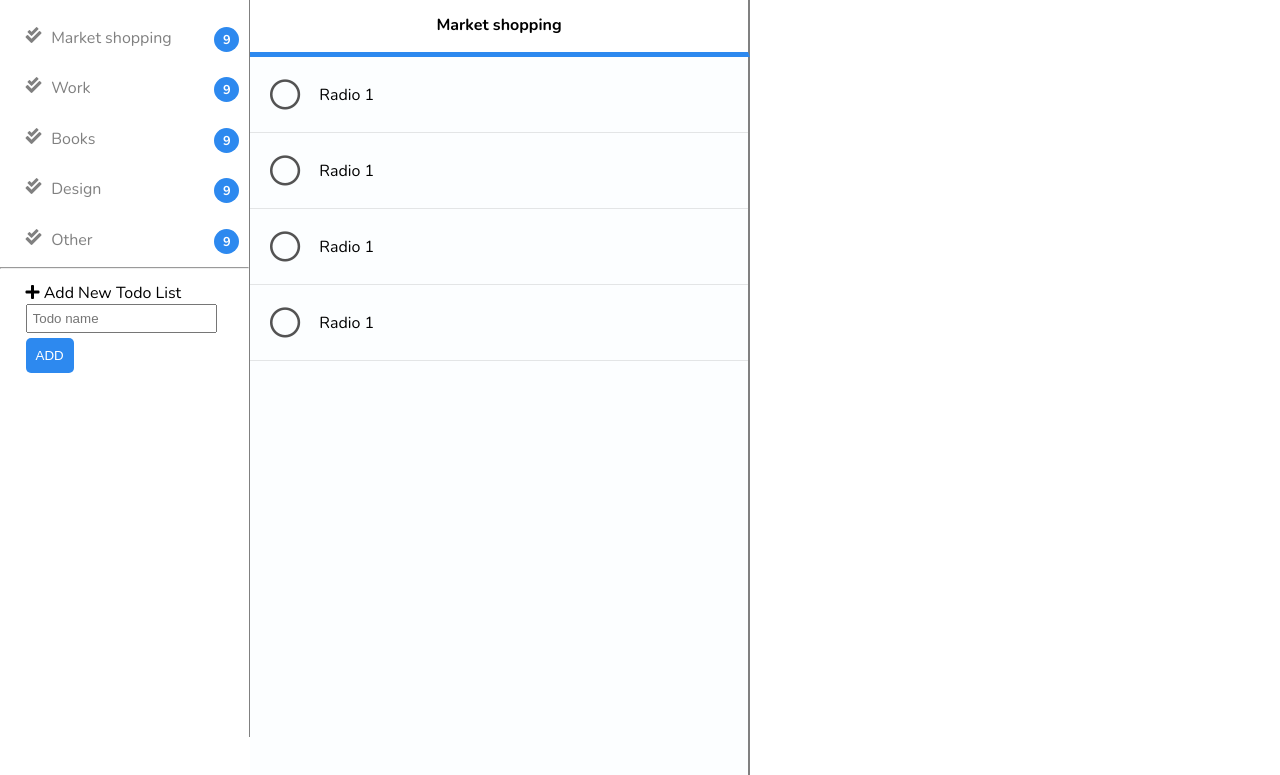
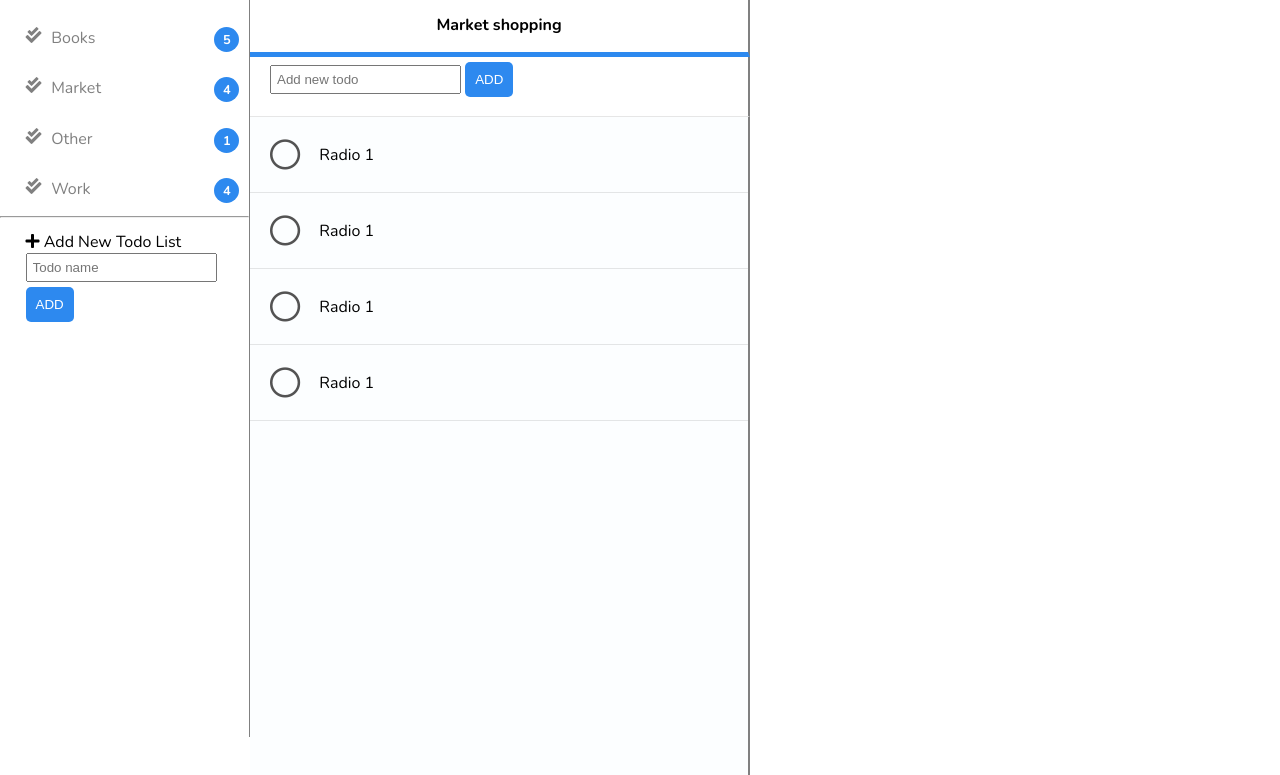
Before and after one commit to yumitgyuler/BASIC-TO-DO, a plain HTML site: page index.html in a window 1280 px wide. Shown: the part 63-838 px from the top of the page. Drawn offline with nearby package versions, Linux system fonts and the light colour scheme.

Commit message:
Function add todos list sidabar and to locastorage

```diff
--- a/css/global.css
+++ b/css/global.css
@@ -26,3 +26,12 @@ input[type="radio"].with-font:checked ~ label:before {
   color: darkgreen;
   letter-spacing: 5px;
 }
+
+/* Button */
+
+.btn {
+  background-color: #2d89ef;
+  color: #fff;
+  border: none;
+  border-radius: 5px;
+}
--- a/css/main.css
+++ b/css/main.css
@@ -74,11 +74,7 @@ html {
 }
 #sidebar .add-todos .add-button {
   padding: 10px;
-  background-color: #2d89ef;
-  color: #fff;
-  border: none;
   margin-top: 5px;
-  border-radius: 5px;
 }
 /* Navbar */
 
@@ -124,6 +120,28 @@ html {
   margin: auto;
   font-weight: 700;
 }
+/* Add New Todo */
+#add-new-todo {
+  position: absolute;
+  display: flex;
+  border-bottom: 1px solid rgba(128, 128, 128, 0.2);
+  border-right: 2px solid grey;
+  height: 60px;
+  width: 500px;
+  left: 250px;
+  top: 120px;
+}
+#add-new-todo #todo-form .form-group {
+  display: inline;
+}
+#add-new-todo #todo-form .form-group .form-control {
+  padding: 5px;
+  margin-left: 20px;
+}
+#add-new-todo #todo-form .add-button {
+  padding: 10px;
+  margin-top: 5px;
+}
 /* Todo List */
 #todo-list {
   position: absolute;
@@ -133,7 +151,7 @@ html {
   background-color: rgb(240, 248, 255, 0.2);
   width: 500px;
   left: 250px;
-  top: 120px;
+  top: 180px;
 }
 #todo-list ul {
   list-style-type: none;
--- a/index.html
+++ b/index.html
@@ -37,43 +37,7 @@
           <div class="logo-name">.todos</div>
           <i class="fas fa-times close"></i>
         </div>
-        <ul>
-          <li>
-            <a href="#">
-              <i class="fas fa-check-double"></i>
-              <span class="todo-name">Market shopping</span>
-              <span class="todo-count">9</span>
-            </a>
-          </li>
-          <li>
-            <a href="#">
-              <i class="fas fa-check-double"></i>
-              <span class="todo-name">Work</span>
-              <span class="todo-count">9</span>
-            </a>
-          </li>
-          <li>
-            <a href="#">
-              <i class="fas fa-check-double"></i>
-              <span class="todo-name">Books</span>
-              <span class="todo-count">9</span>
-            </a>
-          </li>
-          <li>
-            <a href="#">
-              <i class="fas fa-check-double"></i>
-              <span class="todo-name">Design</span>
-              <span class="todo-count">9</span>
-            </a>
-          </li>
-          <li>
-            <a href="#">
-              <i class="fas fa-check-double"></i>
-              <span class="todo-name">Other</span>
-              <span class="todo-count">9</span>
-            </a>
-          </li>
-        </ul>
+        <ul class="todos-list"></ul>
         <hr />
         <div class="add-todos">
           <i class="fas fa-plus"></i>
@@ -85,7 +49,7 @@
             class="todo-name-input"
             placeholder="Todo name"
           />
-          <button type="submit" class="add-button">ADD</button>
+          <button type="submit" class="btn add-button">ADD</button>
         </div>
       </div>
     </div>
@@ -108,6 +72,22 @@
       <section>
         <div id="todo-list-header">
           <div class="todo-header">Market shopping</div>
+        </div>
+      </section>
+      <section>
+        <div id="add-new-todo">
+          <form id="todo-form" name="form">
+            <div class="form-group">
+              <input
+                class="form-control"
+                type="text"
+                name="todo"
+                id="todo"
+                placeholder="Add new todo"
+              />
+            </div>
+            <button type="submit" class="btn add-button">ADD</button>
+          </form>
         </div>
       </section>
       <section>
--- a/js/script.js
+++ b/js/script.js
@@ -2,6 +2,11 @@ const menuButton = document.querySelector(".menu");
 const closeButton = document.querySelector(".close");
 const sideBar = document.querySelector("#sidebar");
 const pageSize = window.innerWidth;
+const todos = document.querySelector(".todos-list");
+const addTodosNameButton = document.querySelector(".add-button");
+const newTodoName = document.querySelector("#todo-name-input");
+addExampleData();
+addTodoListToSideBar();
 eventListeners();
 function eventListeners() {
   menuButton.addEventListener(
@@ -19,6 +24,15 @@ function eventListeners() {
     false
   );
   window.addEventListener("resize", displayWindowSize);
+  addTodosNameButton.addEventListener("click", addNewTodosNAme);
+}
+function addNewTodosNAme() {
+  const todoName = "todo-list-" + newTodoName.value.trim();
+  const nullArray = [];
+  console.log(todoName);
+  localStorage.setItem(todoName, JSON.stringify(nullArray));
+  addTodoListToSideBar();
+  newTodoName.value = "";
 }
 function displayWindowSize(e) {
   if (e.currentTarget.innerWidth > 500) {
@@ -31,3 +45,67 @@ function sideBarStatus(displayMode) {
   console.log("burdaim");
   sideBar.style.display = `${displayMode}`;
 }
+function addExampleData() {
+  for (var key in localStorage) {
+    if (key.includes("todo-list")) {
+      return;
+    }
+  }
+  const market = ["Banan", "Bread", "Egg", "Drink"];
+  const work = [
+    "Add new function",
+    "Add other new function",
+    "Add other new function",
+    "Add last function",
+  ];
+  const books = ["Harry Potter", "C#", "javaScript", "HTML", "CSS"];
+  const other = ["Hello World"];
+  localStorage.setItem("todo-list-Market", JSON.stringify(market));
+  localStorage.setItem("todo-list-Work", JSON.stringify(work));
+  localStorage.setItem("todo-list-Books", JSON.stringify(books));
+  localStorage.setItem("todo-list.Other", JSON.stringify(other));
+}
+function addTodoListToSideBar() {
+  // <li>
+  //   <a href="#">
+  //    <i class="fas fa-check-double"></i>
+  //    <span class="todo-name">Market shopping</span>
+  //    <span class="todo-count">9</span>
+  //   </a>
+  // </li>
+  while (todos.firstChild) {
+    todos.removeChild(todos.firstChild);
+  }
+  for (var key in localStorage) {
+    if (key.includes("todo-list")) {
+      //Create list item
+      const listItem = document.createElement("li");
+
+      //Create link item
+      const link = document.createElement("a");
+      link.href = "#";
+
+      //Create icon
+      const icon = document.createElement("i");
+      icon.className = "fas fa-check-double";
+
+      //Create list name item
+      const todoName = document.createElement("span");
+      todoName.className = "todo-name";
+      todoName.appendChild(document.createTextNode(key.substring(10)));
+
+      //Create list count badge
+      const todoCount = document.createElement("span");
+      todoCount.className = "todo-count";
+      todoCount.appendChild(
+        document.createTextNode(JSON.parse(localStorage.getItem(key)).length)
+      );
+
+      link.appendChild(icon);
+      link.appendChild(todoName);
+      link.appendChild(todoCount);
+      listItem.appendChild(link);
+      todos.appendChild(listItem);
+    }
+  }
+}
```
Also changed, not shown: 1 other file.
